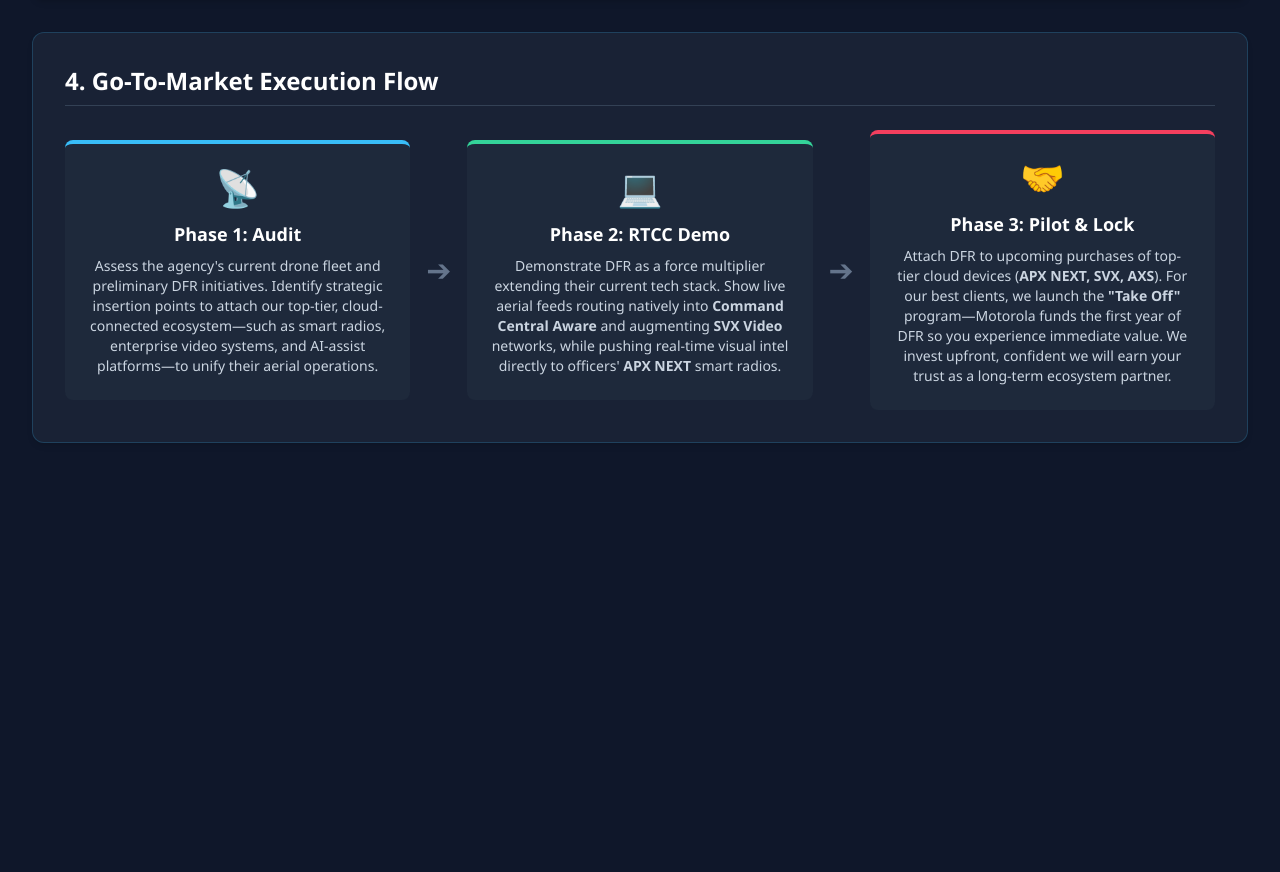
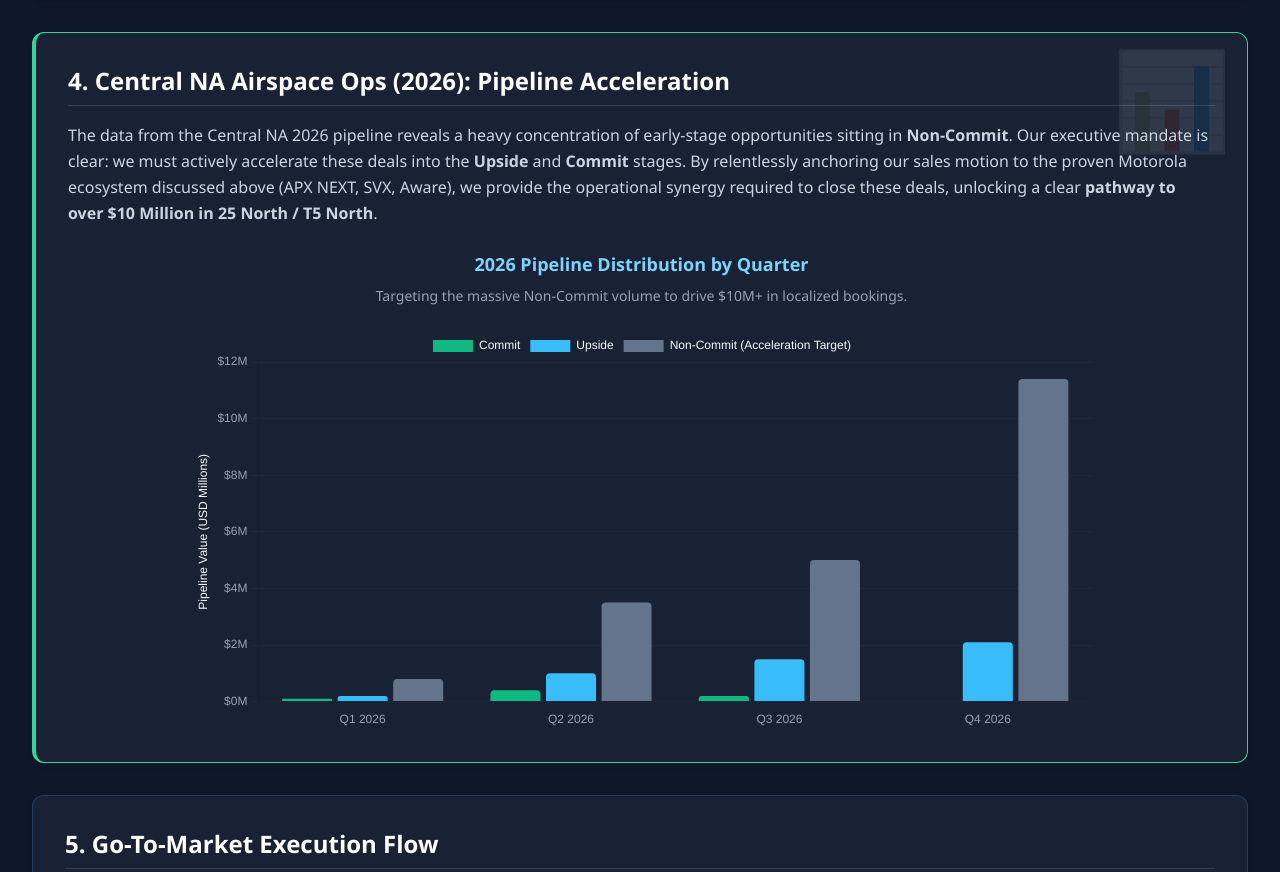
Before and after one commit to GregEhrsam/Project-Blue-Sky-DFR-Strategy, a plain HTML site: page index.html in a window 1280 px wide. Shown: the part 2745-3617 px from the top of the page. Before the commit the page ends 3220 px from the top, so only its background shows below. Drawn offline with nearby package versions, Linux system fonts and the light colour scheme.

Commit message:
Update index.html

```diff
--- a/index.html
+++ b/index.html
@@ -1,4 +1,4 @@
-<!-- Palette: Midnight Tech Vibrant (Slate 900, Sky 400, Rose 500, Emerald 500). Plan Summary: This SPA infographic presents a strategic business plan for expanding Motorola's DFR presence in the upper Midwest (OH, MI, WI, MN, ND, SD). It identifies the top 10 "white space" agencies with strong existing Motorola infrastructure but no competing DFR solution. The narrative flows from macro regional opportunity to specific target identification, and concludes with a strategic action plan. Choices Summary: 1. Regional Market Status -> Goal: Compare -> Visualization: Donut Chart -> Justification: Clearly illustrates the massive "white space" opportunity against existing Axon/Skydio penetration. (Chart.js, NO SVG). 2. Addressable Market by State -> Goal: Compare -> Visualization: Horizontal Bar Chart -> Justification: Ranks states by potential DFR deployment scale. (Chart.js, NO SVG). 3. Top 10 Target Matrix -> Goal: Relationships -> Visualization: Bubble Chart -> Justification: Maps agency size against Motorola infrastructure score to prioritize targets. (Chart.js, NO SVG). 4. 2026 Target SAM by Revenue Stream -> Goal: Compare -> Visualization: Bar Chart -> Justification: Illustrates the projected $55M SAM breakdown across Hardware, Software & Cloud, and Services. (Chart.js, NO SVG). Explicitly confirm that NEITHER Mermaid JS NOR SVG were used anywhere in the output within the HTML comments. -->
+<!-- Palette: Midnight Tech Vibrant (Slate 900, Sky 400, Rose 500, Emerald 500). Plan Summary: This SPA infographic presents a strategic business plan for expanding Motorola's DFR presence in the upper Midwest. It identifies the top 10 "white space" agencies, outlines financial opportunities, and maps a go-to-market plan. Choices Summary: 1. Regional Market Status -> Goal: Compare -> Visualization: Donut Chart -> Justification: Clearly illustrates the massive "white space" opportunity. (Chart.js, NO SVG). 2. Addressable Market by State -> Goal: Compare -> Visualization: Horizontal Bar Chart -> Justification: Ranks states by potential scale. (Chart.js, NO SVG). 3. Top 10 Target Matrix -> Goal: Relationships -> Visualization: Bubble Chart -> Justification: Maps agency size against Motorola infrastructure score. (Chart.js, NO SVG). 4. T5 North Market 5-Year TCV -> Goal: Compare -> Visualization: Bar Chart -> Justification: Breaks down the 5-Year TCV across hardware tiers. (Chart.js, NO SVG). 5. Central NA Pipeline Summary -> Goal: Change/Compare -> Visualization: Grouped Bar Chart -> Justification: Breaks down Commit, Upside, and Non-Commit pipeline by quarter to highlight acceleration needs. (Chart.js, NO SVG). Explicitly confirm that NEITHER Mermaid JS NOR SVG were used anywhere in the output within the HTML comments. -->
 <!DOCTYPE html>
 <html lang="en">
 <head>
@@ -143,8 +143,24 @@
         </div>
     </section>
 
+    <section class="glass-card p-6 md:p-8 border-l-4 border-emerald-400 relative overflow-hidden">
+        <div class="absolute top-0 right-0 p-4 opacity-10 text-8xl">📊</div>
+        <h3 class="text-2xl font-bold mb-4 text-white border-b border-slate-700 pb-2">4. Central NA Airspace Ops (2026): Pipeline Acceleration</h3>
+        <p class="text-slate-300 mb-6 leading-relaxed relative z-10">
+            The data from the Central NA 2026 pipeline reveals a heavy concentration of early-stage opportunities sitting in <strong>Non-Commit</strong>. Our executive mandate is clear: we must actively accelerate these deals into the <strong>Upside</strong> and <strong>Commit</strong> stages. By relentlessly anchoring our sales motion to the proven Motorola ecosystem discussed above (APX NEXT, SVX, Aware), we provide the operational synergy required to close these deals, unlocking a clear <strong>pathway to over $10 Million in 25 North / T5 North</strong>.
+        </p>
+
+        <div class="flex flex-col w-full relative z-10">
+            <h4 class="text-lg font-semibold text-sky-300 mb-2 text-center">2026 Pipeline Distribution by Quarter</h4>
+            <p class="text-sm text-slate-400 text-center mb-6">Targeting the massive Non-Commit volume to drive $10M+ in localized bookings.</p>
+            <div class="chart-container" style="max-width: 900px; height: 400px;">
+                <canvas id="pipelineChart"></canvas>
+            </div>
+        </div>
+    </section>
+
     <section class="glass-card p-6 md:p-8">
-        <h3 class="text-2xl font-bold mb-6 text-white border-b border-slate-700 pb-2">4. Go-To-Market Execution Flow</h3>
+        <h3 class="text-2xl font-bold mb-6 text-white border-b border-slate-700 pb-2">5. Go-To-Market Execution Flow</h3>
 
         <div class="flex flex-col md:flex-row justify-between items-center space-y-6 md:space-y-0 md:space-x-4">
 
@@ -217,7 +233,6 @@
     }
 };
 
-// Use DOMContentLoaded to ensure elements are available before initializing charts
 document.addEventListener('DOMContentLoaded', () => {
     const marketStatusCanvas = document.getElementById('marketStatusChart');
     if (marketStatusCanvas) {
@@ -351,6 +366,63 @@
             }
         });
     }
+
+    const pipelineCanvas = document.getElementById('pipelineChart');
+    if (pipelineCanvas) {
+        new Chart(pipelineCanvas.getContext('2d'), {
+            type: 'bar',
+            data: {
+                labels: ['Q1 2026', 'Q2 2026', 'Q3 2026', 'Q4 2026'],
+                datasets: [
+                    {
+                        label: 'Commit',
+                        data: [0.1, 0.4, 0.2, 0.0],
+                        backgroundColor: '#10b981', // Emerald 500
+                        borderRadius: 4
+                    },
+                    {
+                        label: 'Upside',
+                        data: [0.2, 1.0, 1.5, 2.1],
+                        backgroundColor: '#38bdf8', // Sky 400
+                        borderRadius: 4
+                    },
+                    {
+                        label: 'Non-Commit (Acceleration Target)',
+                        data: [0.8, 3.5, 5.0, 11.4],
+                        backgroundColor: '#64748b', // Slate 500 (representing work to be done)
+                        borderRadius: 4
+                    }
+                ]
+            },
+            options: {
+                ...commonOptions,
+                plugins: {
+                    legend: { display: true, position: 'top', labels: { color: '#f8fafc' } },
+                    tooltip: {
+                        callbacks: {
+                            label: function(context) {
+                                return context.dataset.label + ': $' + context.parsed.y + 'M';
+                            }
+                        }
+                    }
+                },
+                scales: {
+                    y: {
+                        title: { display: true, text: 'Pipeline Value (USD Millions)', color: '#f8fafc' },
+                        grid: { color: '#1e293b' },
+                        ticks: {
+                            color: '#94a3b8',
+                            callback: function(value) { return '$' + value + 'M'; }
+                        }
+                    },
+                    x: {
+                        grid: { display: false },
+                        ticks: { color: '#94a3b8' }
+                    }
+                }
+            }
+        });
+    }
 });
 </script>
 </body>
```
